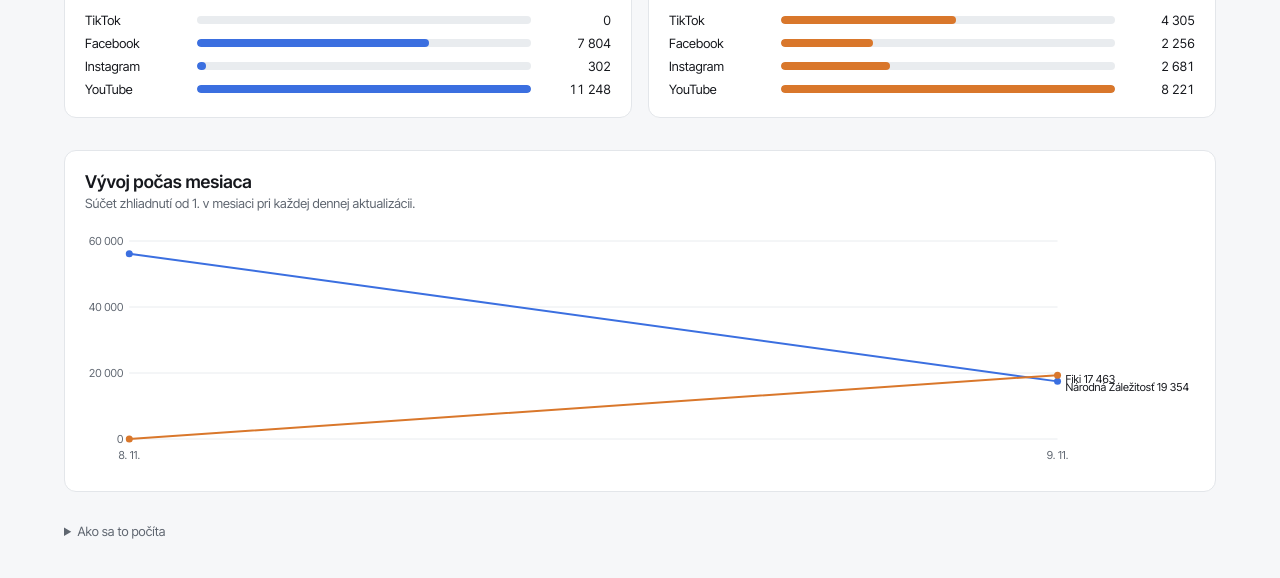
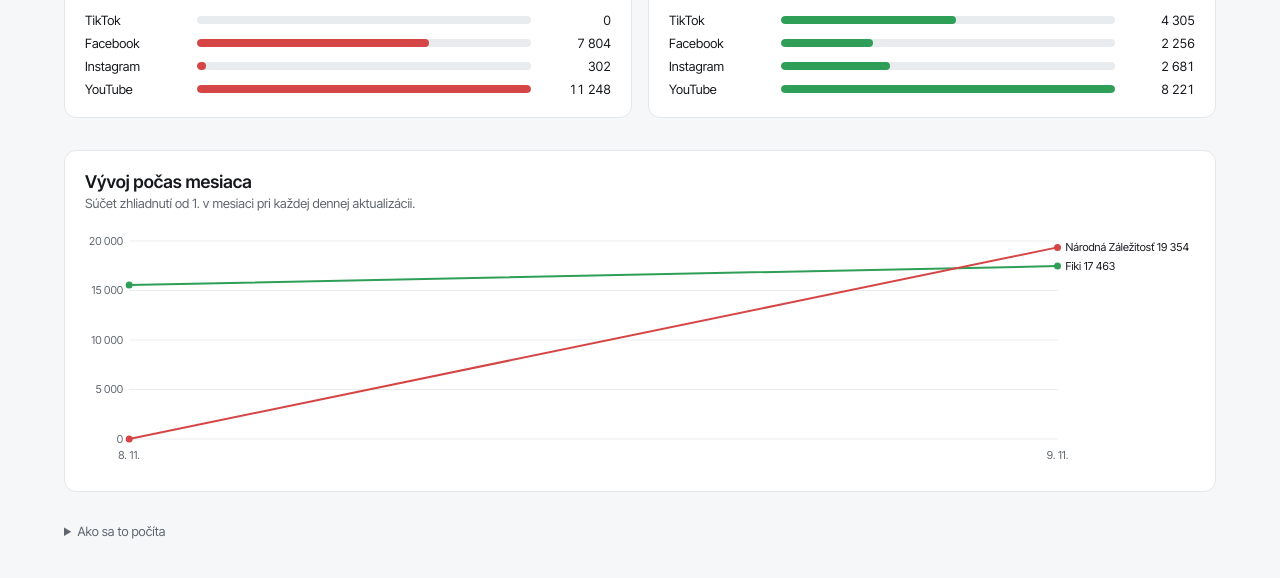
Before and after one commit to jakubiphonebaran-create/views-zarobok, a plain HTML site: page index.html in a window 1280 px wide. Shown: the part 458-1036 px from the top of the page. Drawn offline with Linux system fonts and the light colour scheme.

Commit message:
Add files via upload

```diff
--- a/data.json
+++ b/data.json
@@ -14,10 +14,10 @@
   "month": "2026-11",
   "account": "Fiki",
   "platform": "Facebook",
-  "views": 42450,
+  "views": 1837,
   "through": "2026-11-07",
   "lifetime": null,
-  "note": ""
+  "note": "Bez zmazaného videa s Hascakom (odpočítaných ~40 613 views)"
  },
  {
   "date": "2026-11-08",
--- a/index.html
+++ b/index.html
@@ -94,6 +94,7 @@ body{margin:0;background:var(--color-bg);color:var(--color-fg);font-family:var(-
 <script src="d3.min.js"></script>
 <script>
 const COLORS=['var(--c1)','var(--c2)','var(--c3)','var(--c4)'];
+const ACC_COLORS={'Fiki':'#2f9e57','Národná Záležitosť':'#d64545'}; const accColor=(a,i)=>ACC_COLORS[a]||COLORS[i%COLORS.length];
 const fmtN=v=>new Intl.NumberFormat('sk-SK').format(v);
 const fmtE=v=>new Intl.NumberFormat('sk-SK',{style:'currency',currency:'EUR'}).format(v);
 const fmtD=s=>{const[y,m,d]=s.split('-');return `${+d}. ${+m}. ${y}`};
@@ -130,14 +131,14 @@ function draw(){
     [...PLATFORMS,...mine.map(x=>x.platform).filter(x=>!PLATFORMS.includes(x))].forEach(pn=>{const x=mine.find(y=>y.platform===pn);if(!x)return;
       const line=document.createElement('div');line.className='vz-plat';
       line.innerHTML=`<span></span><div class="vz-bar"><span></span></div><span class="v"></span>`;
-      line.children[0].textContent=pn; const f=line.querySelector('.vz-bar span'); f.style.width=`${Math.max(x.views?2:0,x.views/max*100)}%`; f.style.background=COLORS[ci%COLORS.length]; line.children[2].textContent=fmtN(x.views); pl.append(line)});
+      line.children[0].textContent=pn; const f=line.querySelector('.vz-bar span'); f.style.width=`${Math.max(x.views?2:0,x.views/max*100)}%`; f.style.background=accColor(acc,ci); line.children[2].textContent=fmtN(x.views); pl.append(line)});
     wrap.append(card)});
   drawChart(m);
 }
 function drawChart(m){
   const el=$('chart'); el.replaceChildren();
   const rows=trend.filter(r=>r.month===m).map(r=>({...r,d:new Date(r.date+'T00:00:00Z')})).sort((a,b)=>a.d-b.d); if(!rows.length)return;
-  const W=el.clientWidth||320,H=240, accs=[...new Set(rows.map(r=>r.account))], color=a=>COLORS[accs.indexOf(a)%COLORS.length];
+  const W=el.clientWidth||320,H=240, accs=[...new Set(rows.map(r=>r.account))], color=a=>accColor(a,accs.indexOf(a));
   const svg=d3.select(el).append('svg').attr('width','100%').attr('viewBox',`0 0 ${W} ${H}`);
   const y=d3.scaleLinear([0,d3.max(rows,r=>r.views)||1],[H-28,14]).nice();
   const pr=svg.append('text').attr('font-size',11).text(fmtN(y.domain()[1])); const left=pr.node().getComputedTextLength()+10; pr.remove();
@@ -149,10 +150,11 @@ function drawChart(m){
   svg.append('g').selectAll('text').data(y.ticks(4)).join('text').attr('x',left-6).attr('y',d=>y(d)).attr('dy','0.32em').attr('text-anchor','end').attr('font-size',11).attr('fill','var(--color-fg-muted)').text(fmtN);
   svg.append('g').selectAll('text').data(dates.length>6?x.ticks(5):dates).join('text').attr('x',x).attr('y',H-8).attr('text-anchor','middle').attr('font-size',11).attr('fill','var(--color-fg-muted)').text(d3.utcFormat('%-d. %-m.'));
   const line=d3.line().x(r=>x(r.d)).y(r=>y(r.views));
+  const ends=accs.map(a=>{const s=rows.filter(r=>r.account===a);return y(s[s.length-1].views)}); const ly=[]; {let prev=-Infinity; d3.range(accs.length).sort((p,q)=>ends[p]-ends[q]).forEach(k=>{prev=Math.max(ends[k],prev+16);ly[k]=prev})}
   accs.forEach((a,i)=>{const s=rows.filter(r=>r.account===a);
     svg.append('path').attr('d',line(s)).attr('fill','none').attr('stroke',color(a)).attr('stroke-width',2).attr('stroke-linecap','round');
     svg.append('g').selectAll('circle').data(s).join('circle').attr('cx',r=>x(r.d)).attr('cy',r=>y(r.views)).attr('r',3.5).attr('fill',color(a));
-    const e=s[s.length-1]; svg.append('text').attr('x',x(e.d)+8).attr('y',y(e.views)+(i?12:-2)).attr('dy','0.32em').attr('font-size',11).attr('fill','var(--color-fg)').text(labels[i])});
+    const e=s[s.length-1]; svg.append('text').attr('x',x(e.d)+8).attr('y',ly[i]).attr('dy','0.32em').attr('font-size',11).attr('fill','var(--color-fg)').text(labels[i])});
 }
 fetch('data.json?'+Date.now()).then(r=>r.json()).then(d=>{views=d;compute();draw()});
 addEventListener('resize',()=>state.month&&drawChart(state.month));
```
